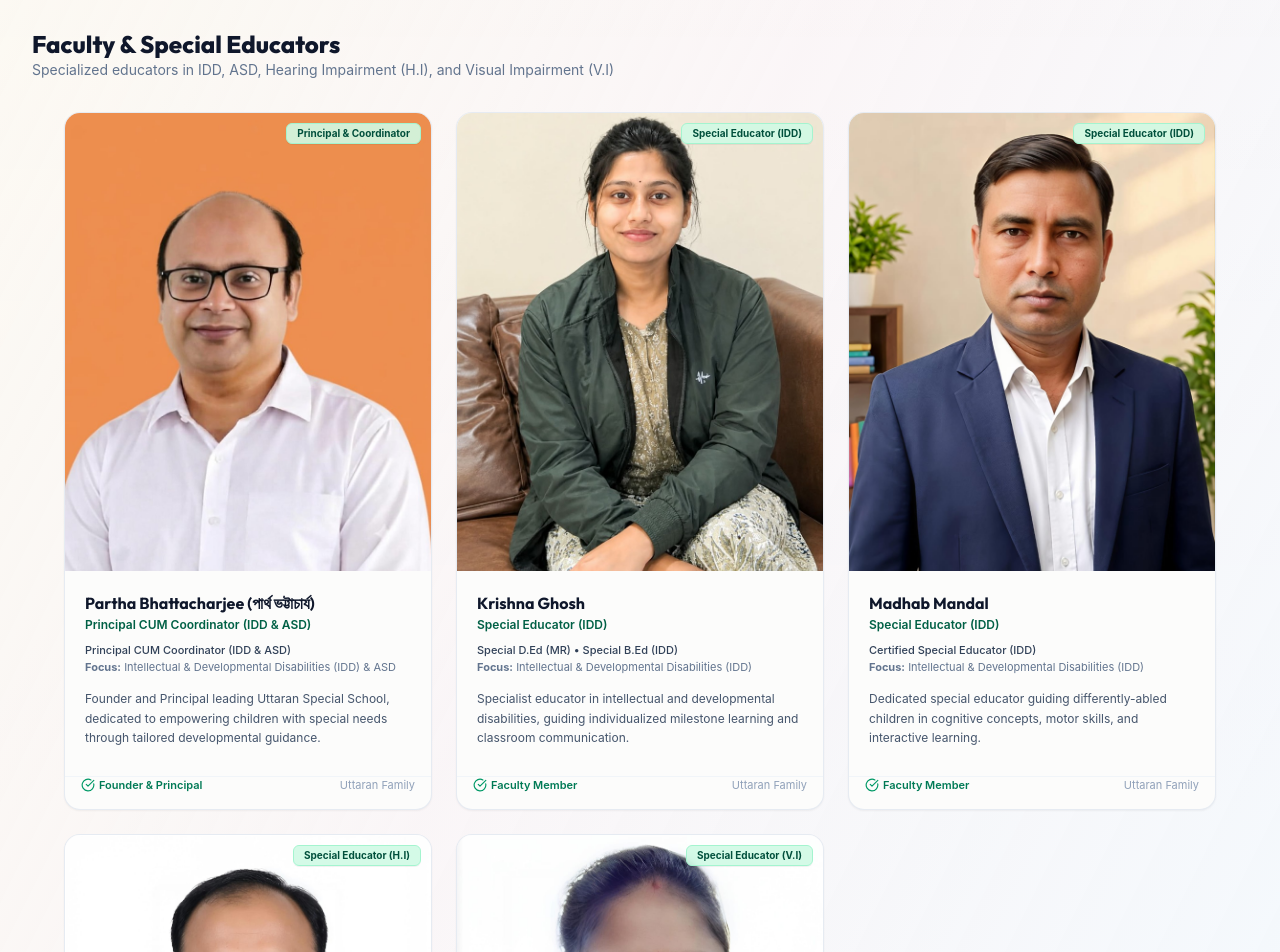
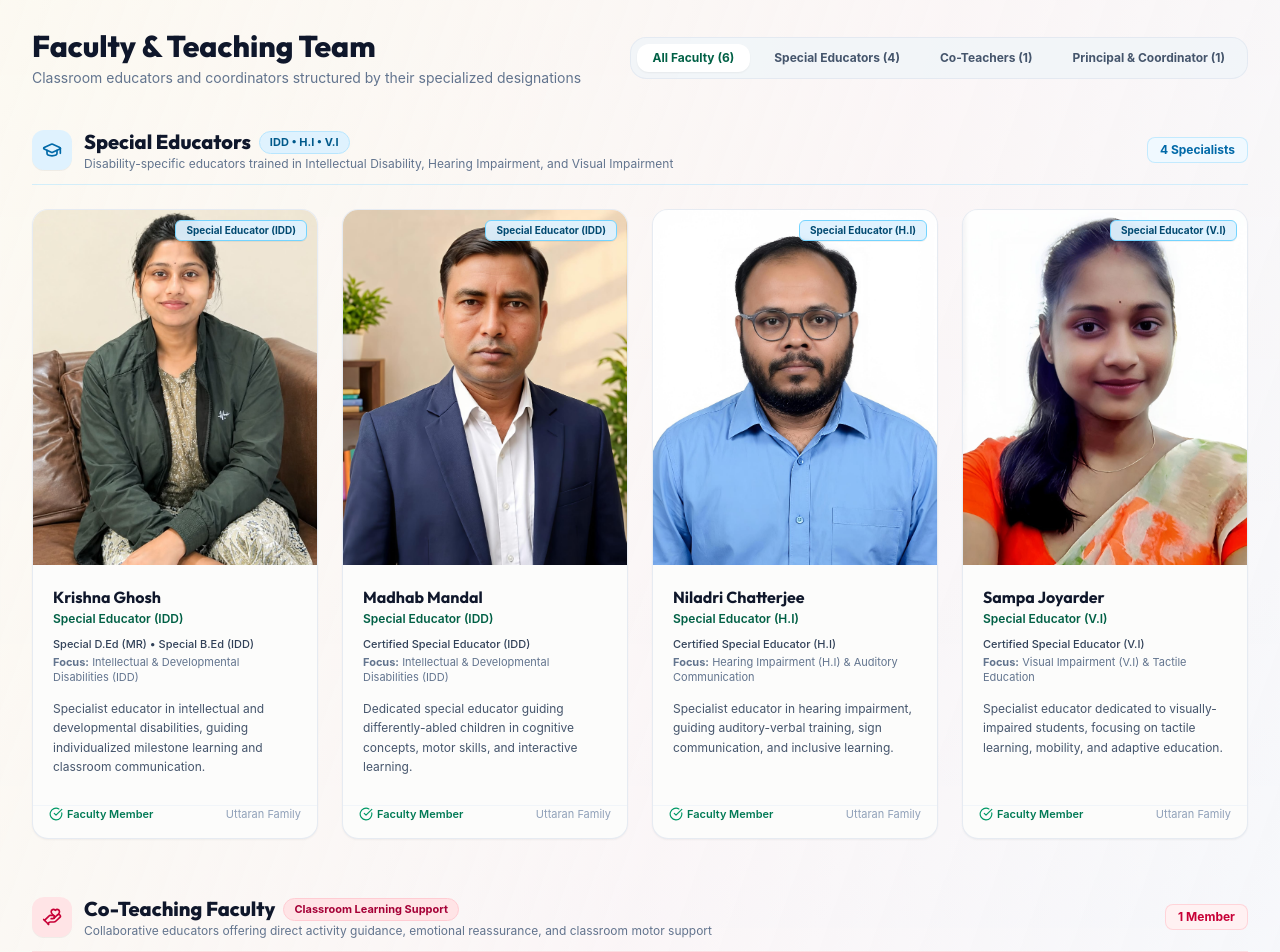
Before and after one commit to Deep642/uttaran-special-school, a React (Vite) app: page / in a window 1280 px wide. Shown: the part 6040-6992 px from the top of the page. Built offline with nearby package versions, Linux system fonts and the light colour scheme; no server answers.

Commit message:
feat(team): add Namita Thakur (Co-Teacher) and group faculty into designation-based sections with interactive filters

```diff
--- a/src/components/TeamSection.tsx
+++ b/src/components/TeamSection.tsx
@@ -1,21 +1,91 @@
 import React, { useState } from 'react';
-import { Award, Heart, Quote, Users, GraduationCap, HandHeart, CheckCircle } from 'lucide-react';
-import { leadershipData, staffMembers, StaffMember } from '../data/team';
+import {
+  Award,
+  Heart,
+  Quote,
+  Users,
+  GraduationCap,
+  HandHeart,
+  CheckCircle,
+} from 'lucide-react';
+import { leadershipData, staffMembers, StaffMember, StaffDesignationGroup } from '../data/team';
+
+type DesignationTab = 'all' | StaffDesignationGroup;
+
+const StaffCard: React.FC<{ member: StaffMember }> = ({ member }) => {
+  const badgeStyle =
+    member.designationGroup === 'leadership'
+      ? 'bg-amber-100/95 text-amber-900 border border-amber-300'
+      : member.designationGroup === 'special-educator'
+      ? 'bg-sky-100/95 text-sky-900 border border-sky-300'
+      : 'bg-rose-100/95 text-rose-900 border border-rose-300';
+
+  return (
+    <div className="bg-[#FCFCFB] rounded-2xl border border-slate-200/80 shadow-xs hover:shadow-md hover:border-emerald-300 transition-all flex flex-col justify-between overflow-hidden group">
+      <div>
+        {/* Photo Header */}
+        <div className="relative aspect-[4/5] overflow-hidden bg-slate-100">
+          <img
+            src={member.photoUrl}
+            alt={member.name}
+            className="w-full h-full object-cover object-top group-hover:scale-105 transition-transform duration-500"
+            loading="lazy"
+          />
+          <span
+            className={`absolute top-2.5 right-2.5 px-2.5 py-0.5 rounded-md text-[10px] font-bold shadow-2xs backdrop-blur-xs ${badgeStyle}`}
+          >
+            {member.categoryLabel}
+          </span>
+        </div>
+
+        {/* Body Info */}
+        <div className="p-5 space-y-2.5">
+          <div>
+            <h4 className="text-base font-bold text-slate-900 group-hover:text-emerald-700 transition-colors">
+              {member.name}
+            </h4>
+            <p className="text-xs font-semibold text-emerald-800 mt-0.5">
+              {member.role}
+            </p>
+          </div>
+
+          <div className="text-[11px] text-slate-500 leading-snug">
+            <p className="font-medium text-slate-700">{member.qualifications}</p>
+            <p className="text-slate-500 mt-0.5">
+              <strong>Focus:</strong> {member.specialization}
+            </p>
+          </div>
+
+          <p className="text-xs text-slate-600 leading-relaxed pt-1">
+            {member.bioSnippet}
+          </p>
+        </div>
+      </div>
+
+      {/* Footer Experience Pill */}
+      <div className="p-4 pt-0 border-t border-slate-100 mt-2 flex items-center justify-between text-[11px]">
+        <span className="font-semibold text-emerald-700 flex items-center gap-1">
+          <CheckCircle className="w-3.5 h-3.5 text-emerald-600" />
+          {member.experience}
+        </span>
+        <span className="text-slate-400">Uttaran Family</span>
+      </div>
+    </div>
+  );
+};
 
 export const TeamSection: React.FC = () => {
-  const [activeCategory, setActiveCategory] = useState<'all' | 'teaching' | 'non-teaching'>('all');
+  const [activeTab, setActiveTab] = useState<DesignationTab>('all');
 
-  const teachingCount = staffMembers.filter((member) => member.category === 'teaching').length;
-  const nonTeachingCount = staffMembers.filter((member) => member.category === 'non-teaching').length;
-  const showCategoryTabs = teachingCount > 0 && nonTeachingCount > 0;
-
-  const filteredStaff =
-    activeCategory === 'all'
-      ? staffMembers
-      : staffMembers.filter((member) => member.category === activeCategory);
+  const specialEducators = staffMembers.filter((m) => m.designationGroup === 'special-educator');
+  const coTeachers = staffMembers.filter((m) => m.designationGroup === 'co-teacher');
+  const leadershipMembers = staffMembers.filter((m) => m.designationGroup === 'leadership');
 
   return (
-    <section id="team" className="py-16 sm:py-24 bg-gradient-to-br from-amber-50/70 via-rose-50/50 to-sky-50/60 border-b border-slate-200/70 relative overflow-hidden">
+    <section
+      id="team"
+      className="py-16 sm:py-24 bg-gradient-to-br from-amber-50/70 via-rose-50/50 to-sky-50/60 border-b border-slate-200/70 relative overflow-hidden"
+    >
       {/* Background ambient color flares */}
       <div className="absolute top-10 -left-12 w-80 h-80 bg-rose-200/30 rounded-full blur-3xl pointer-events-none -z-10" />
       <div className="absolute bottom-10 -right-12 w-80 h-80 bg-amber-200/30 rounded-full blur-3xl pointer-events-none -z-10" />
@@ -25,13 +95,13 @@ export const TeamSection: React.FC = () => {
         <div className="text-center max-w-3xl mx-auto mb-16">
           <div className="inline-flex items-center gap-2 px-3 py-1 rounded-full bg-emerald-50 border border-emerald-200 text-emerald-800 text-xs sm:text-sm font-bold tracking-wide uppercase mb-3">
             <Users className="w-4 h-4 text-emerald-600" />
-            <span>Leadership & Dedicated Team</span>
+            <span>Leadership & Dedicated Faculty</span>
           </div>
           <h2 className="text-3xl sm:text-4xl font-extrabold text-slate-900 mb-4 tracking-tight">
             The Hearts & Minds Behind Uttaran
           </h2>
           <p className="text-base sm:text-lg text-slate-600 leading-relaxed">
-            Our dedicated leadership and certified special educators guiding each child with love, patience, and specialized methodology every single day.
+            Our certified special educators, co-teachers, and school leadership working with devotion, empathy, and specialized techniques every single day.
           </p>
         </div>
 
@@ -95,115 +165,168 @@ export const TeamSection: React.FC = () => {
           </div>
         </div>
 
-        {/* 2. Faculty & Staff Members Section */}
-        <div className="mb-8">
-          <div className="flex flex-col sm:flex-row items-center justify-between gap-4 mb-8">
+        {/* 2. Faculty & Staff: Designation-Based Sections with Filter */}
         <div>
-              <h3 className="text-2xl font-extrabold text-slate-900">
-                Faculty & Special Educators
+          {/* Filter Header and Category Pills */}
+          <div className="flex flex-col md:flex-row md:items-center justify-between gap-4 mb-10">
+            <div>
+              <h3 className="text-2xl sm:text-3xl font-extrabold text-slate-900">
+                Faculty & Teaching Team
               </h3>
-              <p className="text-xs sm:text-sm text-slate-500">
-                Specialized educators in IDD, ASD, Hearing Impairment (H.I), and Visual Impairment (V.I)
+              <p className="text-xs sm:text-sm text-slate-500 mt-1">
+                Classroom educators and coordinators structured by their specialized designations
               </p>
             </div>
 
-            {/* Category Filter Tabs (visible when multiple categories exist) */}
-            {showCategoryTabs && (
-              <div className="flex items-center gap-2 bg-slate-100 p-1 rounded-xl">
+            {/* Designation Tabs */}
+            <div className="flex flex-wrap items-center gap-2 bg-slate-100/90 p-1.5 rounded-2xl border border-slate-200/80">
               <button
-                  onClick={() => setActiveCategory('all')}
-                  className={`px-3.5 py-1.5 rounded-lg text-xs font-bold transition-all cursor-pointer ${
-                    activeCategory === 'all'
+                onClick={() => setActiveTab('all')}
+                className={`px-3 sm:px-4 py-1.5 rounded-xl text-xs font-bold transition-all cursor-pointer ${
+                  activeTab === 'all'
                     ? 'bg-white text-emerald-800 shadow-xs'
                     : 'text-slate-600 hover:text-slate-900'
                 }`}
               >
-                  All Team ({staffMembers.length})
+                All Faculty ({staffMembers.length})
               </button>
               <button
-                  onClick={() => setActiveCategory('teaching')}
-                  className={`px-3.5 py-1.5 rounded-lg text-xs font-bold transition-all cursor-pointer ${
-                    activeCategory === 'teaching'
-                      ? 'bg-white text-emerald-800 shadow-xs'
+                onClick={() => setActiveTab('special-educator')}
+                className={`px-3 sm:px-4 py-1.5 rounded-xl text-xs font-bold transition-all cursor-pointer ${
+                  activeTab === 'special-educator'
+                    ? 'bg-white text-sky-800 shadow-xs'
                     : 'text-slate-600 hover:text-slate-900'
                 }`}
               >
-                  Teaching Faculty ({teachingCount})
+                Special Educators ({specialEducators.length})
               </button>
               <button
-                  onClick={() => setActiveCategory('non-teaching')}
-                  className={`px-3.5 py-1.5 rounded-lg text-xs font-bold transition-all cursor-pointer ${
-                    activeCategory === 'non-teaching'
-                      ? 'bg-white text-emerald-800 shadow-xs'
+                onClick={() => setActiveTab('co-teacher')}
+                className={`px-3 sm:px-4 py-1.5 rounded-xl text-xs font-bold transition-all cursor-pointer ${
+                  activeTab === 'co-teacher'
+                    ? 'bg-white text-rose-800 shadow-xs'
                     : 'text-slate-600 hover:text-slate-900'
                 }`}
               >
-                  Care & Support ({nonTeachingCount})
+                Co-Teachers ({coTeachers.length})
+              </button>
+              <button
+                onClick={() => setActiveTab('leadership')}
+                className={`px-3 sm:px-4 py-1.5 rounded-xl text-xs font-bold transition-all cursor-pointer ${
+                  activeTab === 'leadership'
+                    ? 'bg-white text-amber-800 shadow-xs'
+                    : 'text-slate-600 hover:text-slate-900'
+                }`}
+              >
+                Principal & Coordinator ({leadershipMembers.length})
               </button>
             </div>
-            )}
           </div>
 
-          {/* Staff Cards Grid */}
-          <div className={`grid grid-cols-1 sm:grid-cols-2 ${staffMembers.length <= 2 ? 'max-w-3xl mx-auto' : 'lg:grid-cols-3 max-w-6xl mx-auto'} gap-6`}>
-            {filteredStaff.map((member) => (
-              <div
-                key={member.id}
-                className="bg-[#FCFCFB] rounded-2xl border border-slate-200/80 shadow-xs hover:shadow-md hover:border-emerald-300 transition-all flex flex-col justify-between overflow-hidden group"
-              >
+          {/* Section 1: Special Educators */}
+          {(activeTab === 'all' || activeTab === 'special-educator') && (
+            <div className="mb-14">
+              <div className="flex items-center justify-between gap-3 mb-6 pb-3 border-b border-sky-200/60">
+                <div className="flex items-center gap-3">
+                  <div className="w-10 h-10 rounded-xl bg-sky-100 flex items-center justify-center text-sky-700 shadow-2xs">
+                    <GraduationCap className="w-5 h-5" />
+                  </div>
                   <div>
-                  {/* Photo Header */}
-                  <div className="relative aspect-[4/5] overflow-hidden bg-slate-100">
-                    <img
-                      src={member.photoUrl}
-                      alt={member.name}
-                      className="w-full h-full object-cover object-top group-hover:scale-105 transition-transform duration-500"
-                      loading="lazy"
-                    />
-                    <span
-                      className={`absolute top-2.5 right-2.5 px-2.5 py-0.5 rounded-md text-[10px] font-bold shadow-2xs backdrop-blur-xs ${
-                        member.category === 'teaching'
-                          ? 'bg-emerald-100/90 text-emerald-900 border border-emerald-200'
-                          : 'bg-amber-100/90 text-amber-900 border border-amber-200'
-                      }`}
-                    >
-                      {member.categoryLabel}
+                    <div className="flex items-center gap-2">
+                      <h4 className="text-xl font-extrabold text-slate-900">
+                        Special Educators
+                      </h4>
+                      <span className="text-[11px] font-bold px-2.5 py-0.5 rounded-full bg-sky-100 text-sky-800 border border-sky-200">
+                        IDD • H.I • V.I
+                      </span>
+                    </div>
+                    <p className="text-xs text-slate-500">
+                      Disability-specific educators trained in Intellectual Disability, Hearing Impairment, and Visual Impairment
+                    </p>
+                  </div>
+                </div>
+                <span className="hidden sm:inline-block text-xs font-bold text-sky-700 bg-sky-50 px-3 py-1 rounded-lg border border-sky-200/80">
+                  {specialEducators.length} Specialists
                 </span>
               </div>
 
-                  {/* Body Info */}
-                  <div className="p-5 space-y-2.5">
+              <div className="grid grid-cols-1 sm:grid-cols-2 lg:grid-cols-4 gap-6">
+                {specialEducators.map((member) => (
+                  <StaffCard key={member.id} member={member} />
+                ))}
+              </div>
+            </div>
+          )}
+
+          {/* Section 2: Co-Teaching Faculty */}
+          {(activeTab === 'all' || activeTab === 'co-teacher') && (
+            <div className="mb-14">
+              <div className="flex items-center justify-between gap-3 mb-6 pb-3 border-b border-rose-200/60">
+                <div className="flex items-center gap-3">
+                  <div className="w-10 h-10 rounded-xl bg-rose-100 flex items-center justify-center text-rose-700 shadow-2xs">
+                    <HandHeart className="w-5 h-5" />
+                  </div>
                   <div>
-                      <h4 className="text-base font-bold text-slate-900 group-hover:text-emerald-700 transition-colors">
-                        {member.name}
+                    <div className="flex items-center gap-2">
+                      <h4 className="text-xl font-extrabold text-slate-900">
+                        Co-Teaching Faculty
                       </h4>
-                      <p className="text-xs font-semibold text-emerald-800 mt-0.5">
-                        {member.role}
-                      </p>
+                      <span className="text-[11px] font-bold px-2.5 py-0.5 rounded-full bg-rose-100 text-rose-800 border border-rose-200">
+                        Classroom Learning Support
+                      </span>
                     </div>
-
-                    <div className="text-[11px] text-slate-500 leading-snug">
-                      <p className="font-medium text-slate-700">{member.qualifications}</p>
-                      <p className="text-slate-500 mt-0.5"><strong>Focus:</strong> {member.specialization}</p>
-                    </div>
-
-                    <p className="text-xs text-slate-600 leading-relaxed pt-1">
-                      {member.bioSnippet}
+                    <p className="text-xs text-slate-500">
+                      Collaborative educators offering direct activity guidance, emotional reassurance, and classroom motor support
                     </p>
                   </div>
                 </div>
+                <span className="hidden sm:inline-block text-xs font-bold text-rose-700 bg-rose-50 px-3 py-1 rounded-lg border border-rose-200/80">
+                  {coTeachers.length} Member
+                </span>
+              </div>
 
-                {/* Footer Experience Pill */}
-                <div className="p-4 pt-0 border-t border-slate-100 mt-2 flex items-center justify-between text-[11px]">
-                  <span className="font-semibold text-emerald-700 flex items-center gap-1">
-                    <CheckCircle className="w-3.5 h-3.5 text-emerald-600" />
-                    {member.experience}
-                  </span>
-                  <span className="text-slate-400">Uttaran Family</span>
+              <div className="grid grid-cols-1 sm:grid-cols-2 lg:grid-cols-3 max-w-sm sm:max-w-none gap-6">
+                {coTeachers.map((member) => (
+                  <StaffCard key={member.id} member={member} />
+                ))}
               </div>
             </div>
+          )}
+
+          {/* Section 3: Institutional Leadership & Coordination */}
+          {(activeTab === 'all' || activeTab === 'leadership') && (
+            <div className="mb-8">
+              <div className="flex items-center justify-between gap-3 mb-6 pb-3 border-b border-amber-200/60">
+                <div className="flex items-center gap-3">
+                  <div className="w-10 h-10 rounded-xl bg-amber-100 flex items-center justify-center text-amber-700 shadow-2xs">
+                    <Award className="w-5 h-5" />
+                  </div>
+                  <div>
+                    <div className="flex items-center gap-2">
+                      <h4 className="text-xl font-extrabold text-slate-900">
+                        Leadership & Institutional Coordination
+                      </h4>
+                      <span className="text-[11px] font-bold px-2.5 py-0.5 rounded-full bg-amber-100 text-amber-800 border border-amber-200">
+                        Principal CUM Coordinator
+                      </span>
+                    </div>
+                    <p className="text-xs text-slate-500">
+                      Institutional guidance, student IEP assessment oversight, and autism/developmental coordination
+                    </p>
+                  </div>
+                </div>
+                <span className="hidden sm:inline-block text-xs font-bold text-amber-700 bg-amber-50 px-3 py-1 rounded-lg border border-amber-200/80">
+                  {leadershipMembers.length} Lead
+                </span>
+              </div>
+
+              <div className="grid grid-cols-1 sm:grid-cols-2 lg:grid-cols-3 max-w-sm sm:max-w-none gap-6">
+                {leadershipMembers.map((member) => (
+                  <StaffCard key={member.id} member={member} />
                 ))}
               </div>
+            </div>
+          )}
         </div>
       </div>
     </section>
--- a/src/data/team.ts
+++ b/src/data/team.ts
@@ -9,11 +9,14 @@ export interface LeadershipInfo {
   contactNote?: string;
 }
 
+export type StaffDesignationGroup = 'leadership' | 'special-educator' | 'co-teacher';
+
 export interface StaffMember {
   id: string;
   name: string;
   role: string;
   category: 'teaching' | 'non-teaching';
+  designationGroup: StaffDesignationGroup;
   categoryLabel: string;
   qualifications: string;
   specialization: string;
@@ -34,12 +37,13 @@ export const leadershipData: LeadershipInfo = {
 };
 
 export const staffMembers: StaffMember[] = [
-  // Genuine Registered Teaching Staff & Special Educators
+  // 1. Leadership & Institutional Head
   {
     id: "staff-partha-bhattacharjee",
     name: "Partha Bhattacharjee (পার্থ ভট্টাচার্য)",
     role: "Principal CUM Coordinator (IDD & ASD)",
     category: "teaching",
+    designationGroup: "leadership",
     categoryLabel: "Principal & Coordinator",
     qualifications: "Principal CUM Coordinator (IDD & ASD)",
     specialization: "Intellectual & Developmental Disabilities (IDD) & ASD",
@@ -47,11 +51,14 @@ export const staffMembers: StaffMember[] = [
     bioSnippet: "Founder and Principal leading Uttaran Special School, dedicated to empowering children with special needs through tailored developmental guidance.",
     photoUrl: "/team/partha-bhattacharjee.jpg",
   },
+
+  // 2. Specialized Educators (IDD, H.I, V.I)
   {
     id: "staff-krishna-ghosh",
     name: "Krishna Ghosh",
     role: "Special Educator (IDD)",
     category: "teaching",
+    designationGroup: "special-educator",
     categoryLabel: "Special Educator (IDD)",
     qualifications: "Special D.Ed (MR) • Special B.Ed (IDD)",
     specialization: "Intellectual & Developmental Disabilities (IDD)",
@@ -64,6 +71,7 @@ export const staffMembers: StaffMember[] = [
     name: "Madhab Mandal",
     role: "Special Educator (IDD)",
     category: "teaching",
+    designationGroup: "special-educator",
     categoryLabel: "Special Educator (IDD)",
     qualifications: "Certified Special Educator (IDD)",
     specialization: "Intellectual & Developmental Disabilities (IDD)",
@@ -76,6 +84,7 @@ export const staffMembers: StaffMember[] = [
     name: "Niladri Chatterjee",
     role: "Special Educator (H.I)",
     category: "teaching",
+    designationGroup: "special-educator",
     categoryLabel: "Special Educator (H.I)",
     qualifications: "Certified Special Educator (H.I)",
     specialization: "Hearing Impairment (H.I) & Auditory Communication",
@@ -88,6 +97,7 @@ export const staffMembers: StaffMember[] = [
     name: "Sampa Joyarder",
     role: "Special Educator (V.I)",
     category: "teaching",
+    designationGroup: "special-educator",
     categoryLabel: "Special Educator (V.I)",
     qualifications: "Certified Special Educator (V.I)",
     specialization: "Visual Impairment (V.I) & Tactile Education",
@@ -95,4 +105,19 @@ export const staffMembers: StaffMember[] = [
     bioSnippet: "Specialist educator dedicated to visually-impaired students, focusing on tactile learning, mobility, and adaptive education.",
     photoUrl: "/team/sampa-joyarder.png",
   },
+
+  // 3. Co-Teaching & Academic Mentors
+  {
+    id: "staff-namita-thakur",
+    name: "Namita Thakur",
+    role: "Co-Teacher",
+    category: "teaching",
+    designationGroup: "co-teacher",
+    categoryLabel: "Co-Teacher",
+    qualifications: "Trained Co-Educator",
+    specialization: "Classroom Learning Assistance & Student Engagement",
+    experience: "Faculty Member",
+    bioSnippet: "Supports lead special educators during classroom sessions, personalized activities, motor coordination exercises, and collaborative learning.",
+    photoUrl: "/team/namita-thakur.png",
+  },
 ];
```
Also changed, not shown: public/team/namita-thakur.png (added). Lines whose indentation alone changed are shown as unchanged.
